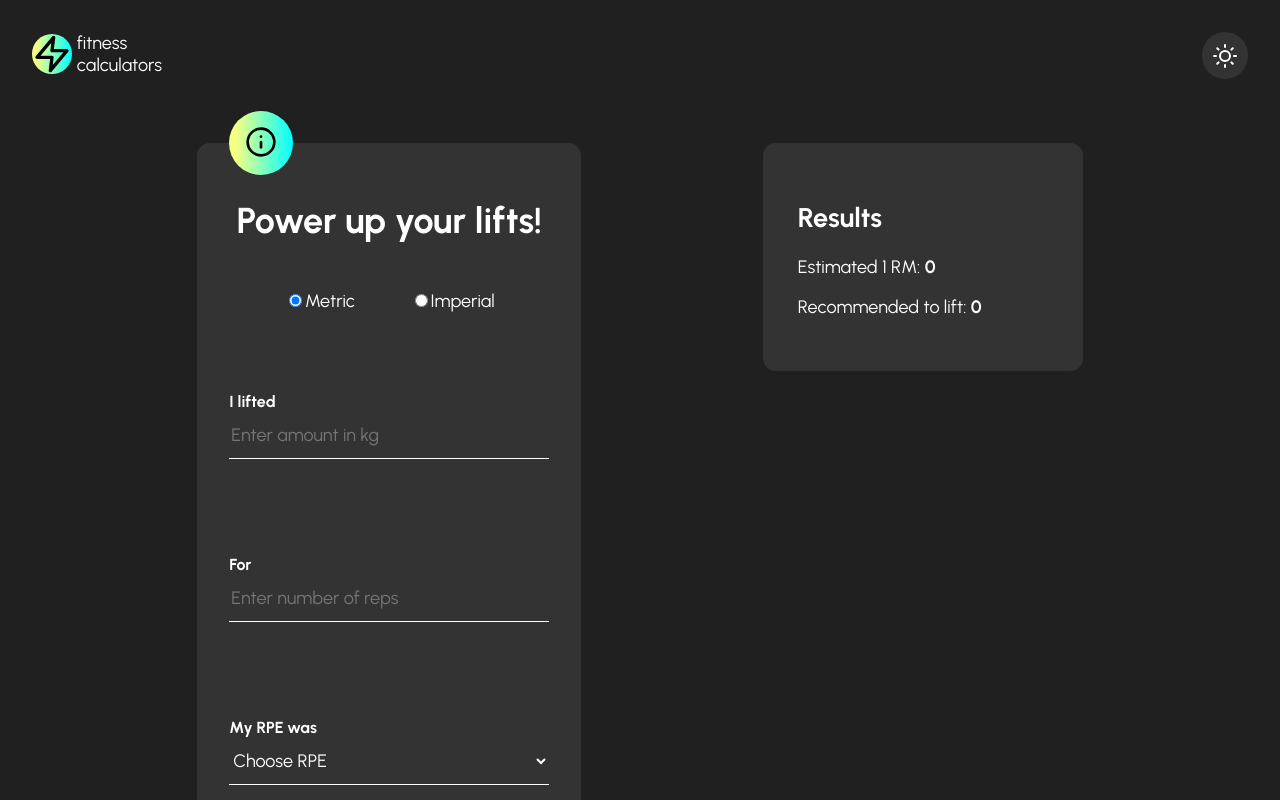
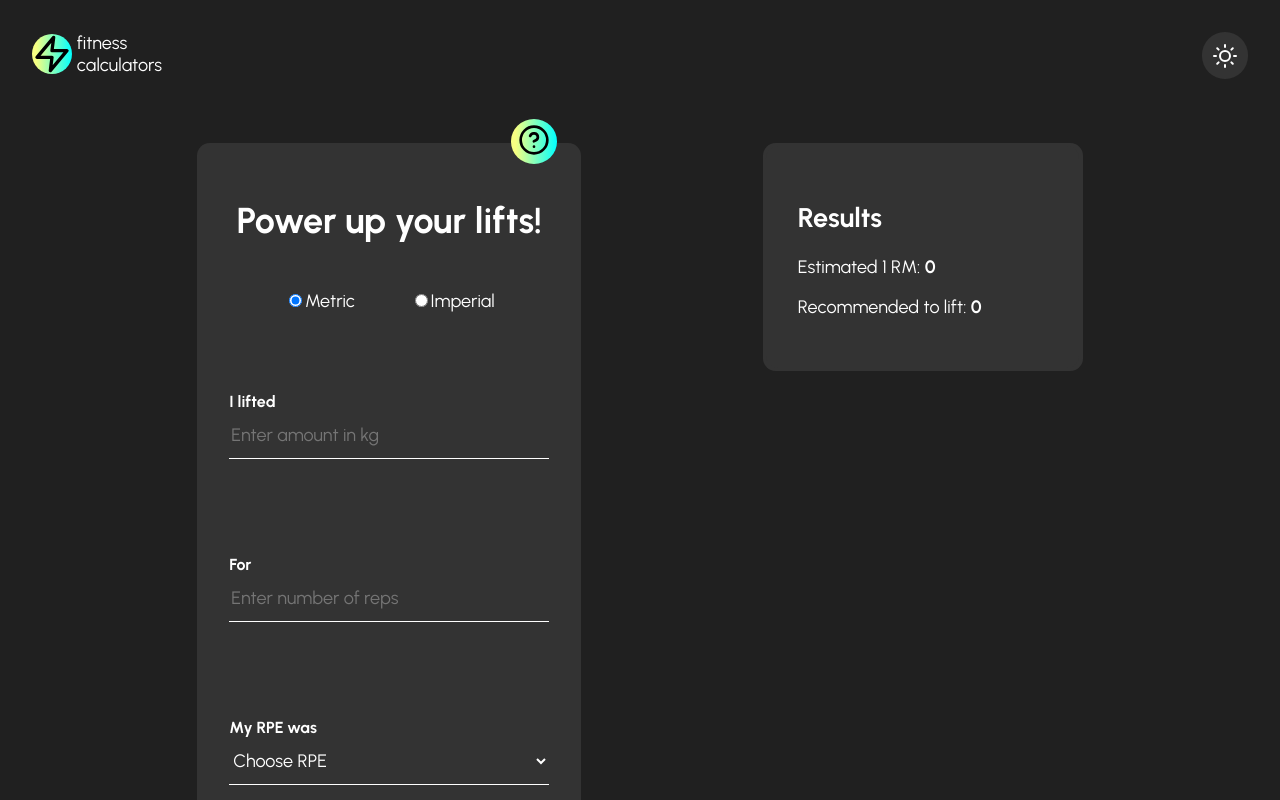
Before and after one commit to Melisa-Zorraindo/fitness-calculators, a React (Vite) app: page /liftingCalculator in a window 1280 px wide. Shown: the top 800 px of the page. Built offline with nearby package versions, Linux system fonts and the light colour scheme.

Commit message:
Updates icon and button placement

```diff
--- a/src/components/buttons/infoButton.tsx
+++ b/src/components/buttons/infoButton.tsx
@@ -1,5 +1,5 @@
 import { StyledInfoButton } from "../../styles/components/buttons/infoButton.styles";
-import { Info, X } from "react-feather";
+import { HelpCircle, X } from "react-feather";
 import { useInformationStore } from "../../utils/stateManagement/informationState/informationState";
 import { shallow } from "zustand/shallow";
 
@@ -23,7 +23,7 @@ export default function InfoButton({ id }: { id: string }): JSX.Element {
 
   return (
     <StyledInfoButton onClick={() => handleClick(id)} id={id}>
-      {button.active ? <X size={"2rem"} /> : <Info size={"2rem"} />}
+      {button.active ? <X size={"2rem"} /> : <HelpCircle size={"2rem"} />}
     </StyledInfoButton>
   );
 }
--- a/src/styles/components/buttons/infoButton.styles.tsx
+++ b/src/styles/components/buttons/infoButton.styles.tsx
@@ -3,10 +3,10 @@ import { CustomTheme } from "../../globalStyles";
 
 export const StyledInfoButton = styled.button<{ theme: CustomTheme }>`
   position: absolute;
-  top: -2rem;
-  left: 2rem;
-  width: 4rem;
-  height: 4rem;
+  top: -1.5rem;
+  right: 1.5rem;
+  width: 2.9rem;
+  height: 2.8rem;
   background: ${({ theme }) => theme.color.accent};
   border: none;
   border-radius: 50%;
```
